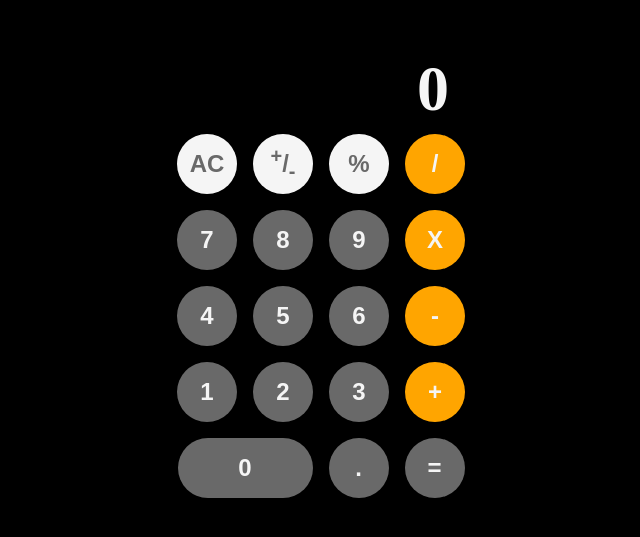
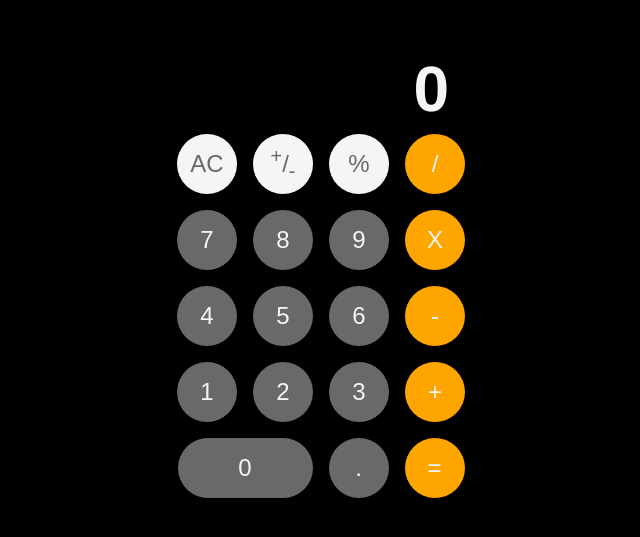
Before and after one commit to Cmoore89656/iosCalcClone, a plain HTML site: page index.html in a window 1280 px wide. Shown: the part 95-632 px from the top of the page, without its empty margins (319-959 px from the left). Drawn offline with Linux system fonts and the light colour scheme.

Commit message:
changed font to helvetica and amended class name for the equals button

```diff
--- a/index.html
+++ b/index.html
@@ -45,7 +45,7 @@
       <div class="row">
         <button class="double-width button" type="button" id="zero" value="0">0</button>
         <button class="button" type="button" id="deciaml" value=".">.</button>
-        <button class="operation" type="button" id="equals" value="=">=</button>
+        <button class="operations" type="button" id="equals" value="=">=</button>
       </div>
     </section>
 
--- a/styles/calc.css
+++ b/styles/calc.css
@@ -3,6 +3,7 @@ body {
     margin: 0;
     padding: 0;
     box-sizing: border-box;
+    font-family: Helvetica, sans-serif;
 }
 
 /* Styles */
@@ -54,7 +55,7 @@ h1{
 button {
     background-color: dimgray;
     color: whitesmoke;
-    font-weight: 700;
+    font-weight: 500;
     font-size: 1.5rem;
 }
 
```
